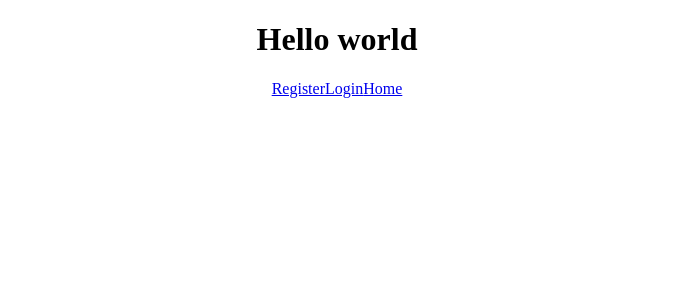
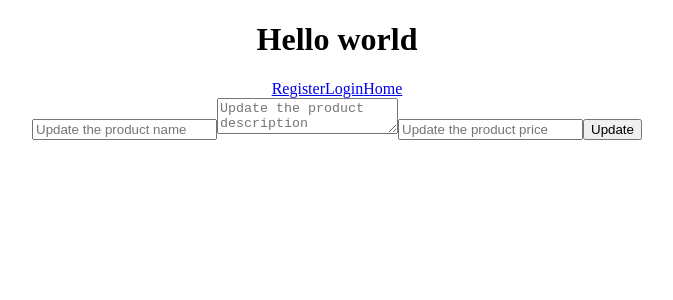
Before and after one commit to C6-OmarAlduais/MERAKI_Academy_Project_4, a React (Create React App) app in the folder frontend/: page /update/1 in a window 1280 px wide. Shown: the top 300 px of the page, without its empty margins (303-976 px from the left). Built offline with nearby package versions, Linux system fonts and the light colour scheme.

Commit message:
udate product forntend

```diff
--- a/frontend/src/App.js
+++ b/frontend/src/App.js
@@ -6,6 +6,7 @@ import { createContext, useState } from "react";
 import Login from "./components/Login";
 import Products from "./components/Products";
 import ProductById from "./components/ProductById";
+import Admin from "./components/Admins";
 //--------------------------------------------
 export const appContext = createContext()
 
@@ -25,6 +26,7 @@ function App() {
       <Route path="/login" element={<Login/>}/>
       <Route path="/home" element={<Products/>}/>
       <Route path="/product/:id" element={<ProductById/>}/>
+      <Route path="/update/:id" element={<Admin/>}/>
       </Routes>
     </div>
     </appContext.Provider>
--- a/frontend/src/components/Admins/index.js
+++ b/frontend/src/components/Admins/index.js
@@ -1,21 +1,31 @@
-import React from 'react';
-import { useParams } from 'react-router-dom';
-import axios from 'axios';
-//--------------------------
+import { React, useState, useContext } from "react";
+import { useParams } from "react-router-dom";
+import axios from "axios";
+import { appContext } from "../../App";
+//-------------------------------
 
 const Admin = () => {
   //-------------------------------
-const {id} = useParams()
+  const { id } = useParams();
+  const {token} = useContext(appContext)
+  //-------------------------------
+
+  const [img, setImg] = useState("");
+  const [newProductName, setNewProductName] = useState("");
+  const [newDescription, setNewDescription] = useState("");
+  const [newPrice, setNewPrice] = useState("");
+  const [ItemsCounter, setItemsCounter] = useState(0);
+  const [message, setMessage] = useState("");
 
 
   //-------------------------------- create new Product
   /*const createNewProduct = () => {
-    axios.post('http://localhost:5000/products/', {img, productName, description, price, ItemsCounter})
+    axios.post('http://localhost:5000/products/', {productName, description, price}, {headers:{Authorization:`Bearer ${token}`}})
     .then((res)=>{
-        console.log(res);
+        //console.log(res);
     })
     .catch((err)=>{
-        console.log(err);
+       setMessage(err.response.data.message)
     })
 }*/
 
@@ -27,7 +37,7 @@ const {id} = useParams()
         productName: newProductName,
         description: newDescription,
         price: newPrice,
-      })
+      }, {headers:{Authorization: `Bearer ${token}`}})
       .then((res) => {
         console.log(res);
       })
@@ -36,13 +46,34 @@ const {id} = useParams()
       });
   };
 
-
-
   return (
     <div>
+      <input
+        onChange={(e) => {
+          setNewProductName(e.target.value);
+        }}
+        type={"text"}
+        placeholder={"Update the product name"}
+      ></input>
 
+      <textarea
+        onChange={(e) => {
+          setNewDescription(e.target.value);
+        }}
+        type={"text"}
+        placeholder={"Update the product description"}
+      ></textarea>
+
+      <input
+        onChange={(e) => {
+          setNewPrice(e.target.value);
+        }}
+        type={"text"}
+        placeholder={"Update the product price"}
+      ></input>
+      <button onClick={updateProductById}>Update</button>
     </div>
   );
-}
+};
 
 export default Admin;
--- a/frontend/src/components/ProductById/index.js
+++ b/frontend/src/components/ProductById/index.js
@@ -1,5 +1,5 @@
 import React from 'react';
-import { useParams } from 'react-router-dom';
+import { useParams, useNavigate } from 'react-router-dom';
 import { useState, useEffect, useContext } from 'react';
 import axios from 'axios';
 import { appContext } from '../../App';
@@ -9,7 +9,7 @@ import { appContext } from '../../App';
 const ProductById = () => {
 
 //--------------------------------
-
+const navigate = useNavigate()
 const {id} = useParams()
 //console.log(id);
 
@@ -49,10 +49,10 @@ const {token} = useContext(appContext)
       }, []);
 
     return (
-        <div>
-            <h3>{product.productName}</h3>
-            <p>{product.description}</p>
-            <p>{product.price}</p>
+        <div >
+            <h3 onClick={()=>navigate(`/update/${id}`)}>{product.productName}</h3>
+            <p onClick={()=>navigate(`/update/${id}`)}>{product.description}</p>
+            <p onClick={()=>navigate(`/update/${id}`)}>{product.price}</p>
             <p>{product.comments && product.comments.comment}</p>
 
             <input onChange={(e)=>{setComment(e.target.value)}} type={'text'} placeholder={'Write Your Comment...'}></input>
--- a/frontend/src/components/Products/index.js
+++ b/frontend/src/components/Products/index.js
@@ -9,13 +9,8 @@ import { useNavigate } from "react-router-dom";
 //---------------------------
 
 const Products = () => {
-  const [img, setImg] = useState("");
-  const [newProductName, setNewProductName] = useState("");
-  const [newDescription, setNewDescription] = useState("");
-  const [newPrice, setNewPrice] = useState("");
-  const [ItemsCounter, setItemsCounter] = useState(0);
+
   const [allProducts, setAllProducts] = useState([]);
-  const [productById, setProductById] = useState({});
 
   //-----------------------------
 
@@ -55,7 +50,6 @@ const Products = () => {
             <h3>{product.productName}</h3>
             <p>{product.description}</p>
             <p>{product.price}</p>
-            <>{productById.productName}</>
           </div>
         );
       })}
```
Also changed, not shown: 2 other files (tests, documents, lock files or other folders). Lines whose indentation alone changed are shown as unchanged.
